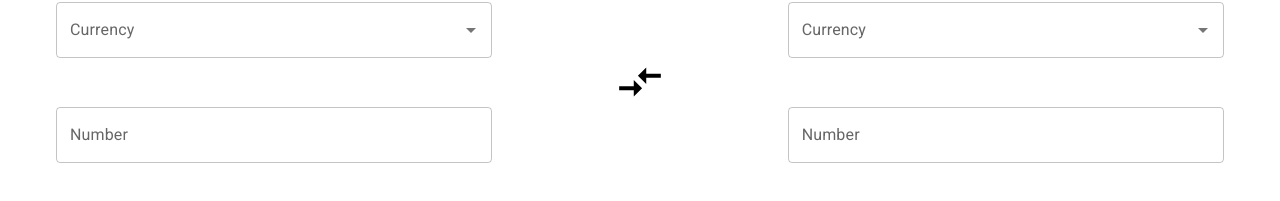
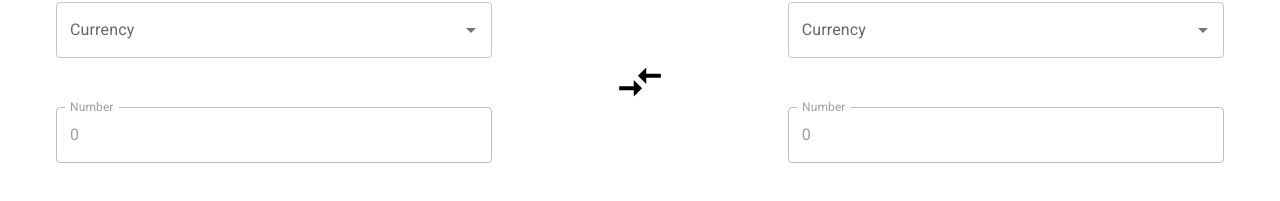
Before and after one commit to Amirrak/Currency-Converter-WebApp, a Next.js app: page / in a window 1280 px wide. Shown: the part 223-424 px from the top of the page. Built offline with nearby package versions, Linux system fonts and the light colour scheme; no server answers.

Commit message:
Enable text fiel 'amount of money' when select the currency

```diff
--- a/component/Conversion.js
+++ b/component/Conversion.js
@@ -1,9 +1,16 @@
-import React from "react";
+import React, { useState, useEffect } from 'react';
 import styles from "./styles/Conversion.module.css"
 import { TextField, Autocomplete } from '@mui/material';
 import CompareArrowsIcon from '@mui/icons-material/CompareArrows';
 
 export const Conversion = (props) => {
+    const [valueCurrencyA, setValueCurrencyA] = useState(0);
+    const [valueCurrencyB, setValueCurrencyB] = useState(0);
+    const [currencySelectedA, setCurrencySelectedA ] = useState("");
+    const [currencySelectedB, setCurrencySelectedB ] = useState("");
+    const [disabledValueCurrencyA, setDisabledValueCurrencyA ] = useState(true);
+    const [disabledValueCurrencyB, setDisabledValueCurrencyB ] = useState(true);
+
     var listCurrent = [];
     for(var key in props.currency){
         listCurrent.push(props.currency[key])
@@ -13,6 +20,14 @@ export const Conversion = (props) => {
            <div className={styles.tableau}>
                 <Autocomplete
                     className={styles.currencyA}
+                    onChange={(e, value)=>{
+                        setCurrencySelectedA(value)
+                        if(value!== "" && value !== undefined && value!==null) {
+                            setDisabledValueCurrencyA(false)
+                        }else {
+                            setDisabledValueCurrencyA(true)
+                        }
+                    }}
                     disablePortal
                     id="combo-box-demo"
                     options={listCurrent}
@@ -25,6 +40,14 @@ export const Conversion = (props) => {
 
                 <Autocomplete
                     className={styles.currencyB}
+                    onChange={(e, value)=>{
+                        setCurrencySelectedB(value)
+                        if(value!== "" && value !== undefined && value!==null) {
+                            setDisabledValueCurrencyB(false)
+                        }else {
+                            setDisabledValueCurrencyB(true)
+                        }
+                    }}
                     disablePortal
                     id="combo-box-demo"
                     options={listCurrent}
@@ -32,11 +55,11 @@ export const Conversion = (props) => {
                 />
 
                 <div className={styles.amountA}>
-                    <TextField label="Number" type="number" variant="outlined" sx={{width:'100%'}} />
+                    <TextField disabled={disabledValueCurrencyA} label="Number" type="number" variant="outlined" sx={{width:'100%'}} value={valueCurrencyA} onChange={(e)=>setValueCurrencyA(e.target.value)} />
                 </div>
 
                 <div className={styles.amountB}>
-                    <TextField label="Number" type="number" variant="outlined" sx={{width:'100%'}} />
+                    <TextField disabled={disabledValueCurrencyB} label="Number" type="number" variant="outlined" sx={{width:'100%'}} value={valueCurrencyA} />
                 </div>
 
             </div>
```
